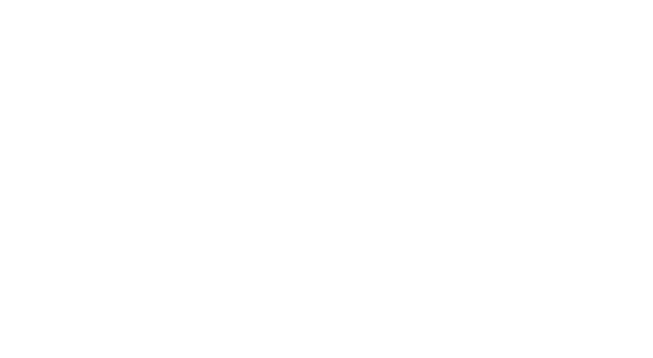
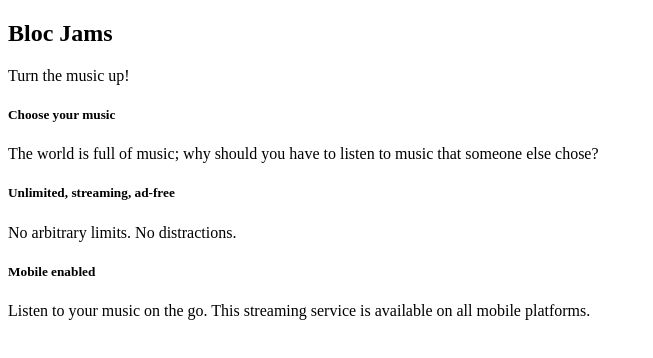
Before and after one commit to SirBrenton/bloc-jams_1, a plain HTML site: page bloc/bloc-jams_1/index.html in a window 1280 px wide. Shown: the whole page, without its empty margins (0-653 px from the left). Drawn offline with Linux system fonts and the light colour scheme.

Commit message:
checkpoint2.1 complete

```diff
--- a/bloc/bloc-jams_1/index.html
+++ b/bloc/bloc-jams_1/index.html
@@ -1,5 +1,28 @@
 <!DOCTYPE html>
-<head>
-</head>
-<body>
-</body>
+<html>
+  <head>
+  <title>Bloc Jams</title>
+  </head>
+  <body>
+    <nav> <!-- navigation bar -->
+    </nav>
+    <section> <!-- hero content -->
+      <h1>Bloc Jams</h1>
+      </h3>Turn the music up!</h3>
+    </section>
+    <section> <!-- selling points -->
+      <div>
+          <h5>Choose your music</h5>
+          <p>The world is full of music; why should you have to listen to music that someone else chose?</p>
+      </div>
+      <div>
+          <h5>Unlimited, streaming, ad-free</h5>
+          <p>No arbitrary limits. No distractions.</p>
+      </div>
+      <div>
+          <h5>Mobile enabled</h5>
+          <p><p>Listen to your music on the go. This streaming service is available on all mobile platforms.</p>
+      </div>
+    </section>
+  </body>
+</html>
```
